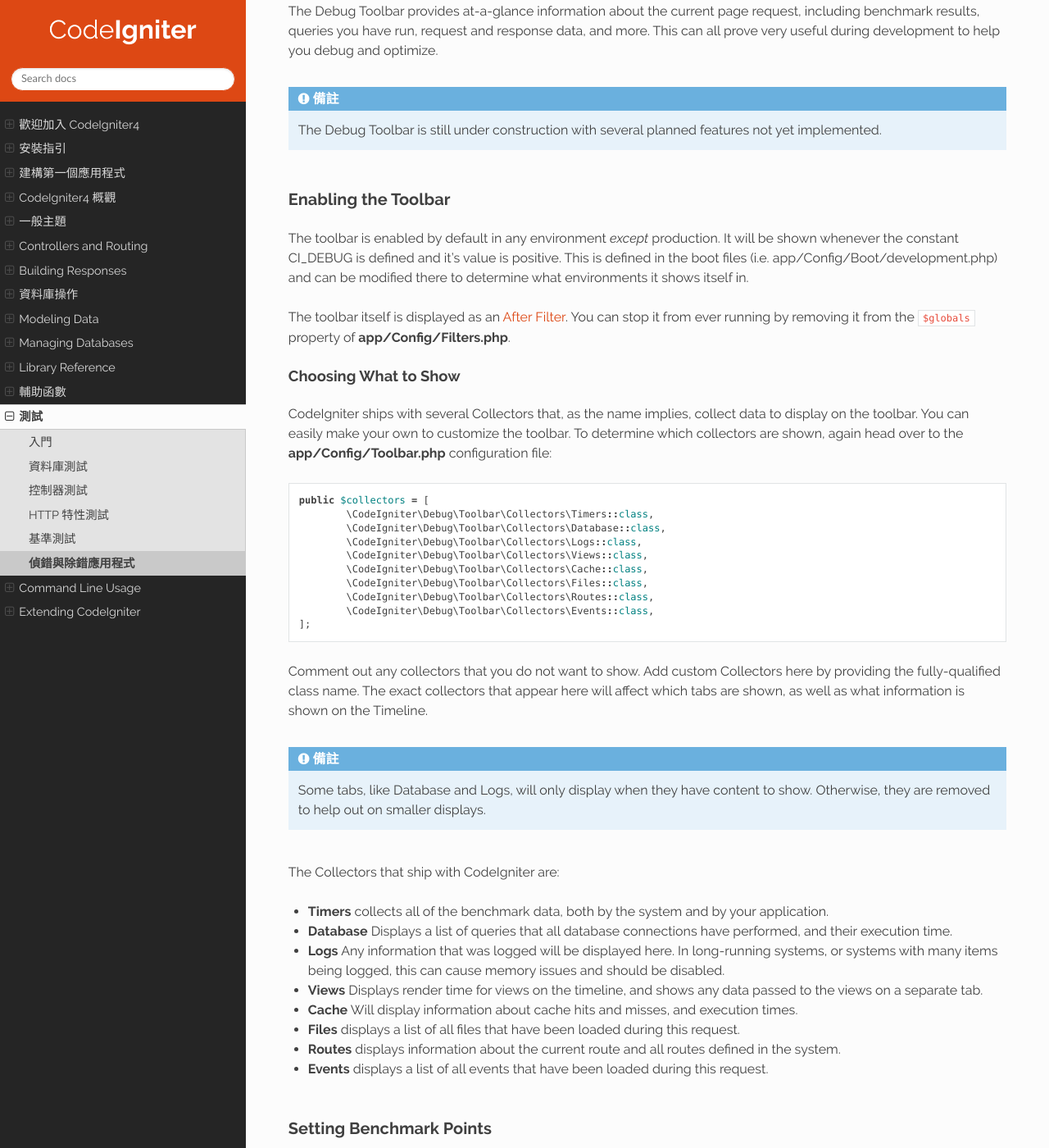
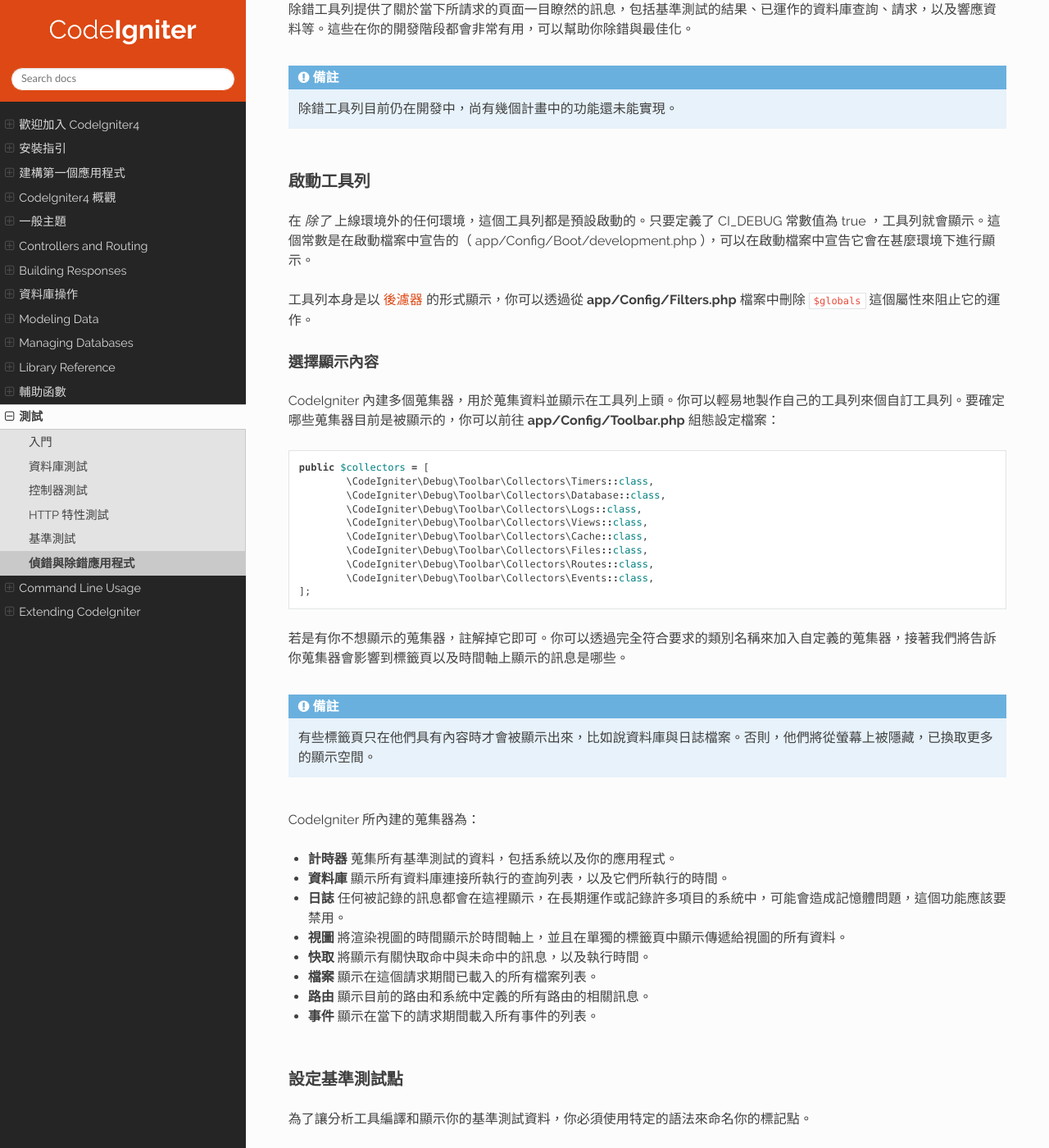
Before and after one commit to monkenWu/codeIgniter4-taiwan-User-Guide, a Sphinx documentation site: the page built from source/testing/debugging.rst, in a window 1280 px wide and 1400 px high, scrolled down 1412 px. Shown: the whole window at 82% size. Built offline with Sphinx 7.4.7 and the Read the Docs theme 2.0.0, drawn with Linux system fonts in a browser that asks for light colours; some of the changed text lies outside the part shown.

Commit message:
測試翻譯完成

```diff
--- a/source/testing/debugging.rst
+++ b/source/testing/debugging.rst
@@ -7,72 +7,66 @@
     :depth: 2
 
 ================
-Replace var_dump
+替換 var_dump
 ================
 
-While using XDebug and a good IDE can be indispensable to debug your application, sometimes a quick ``var_dump()`` is
-all you need. CodeIgniter makes that even better by bundling in the excellent `Kint <https://kint-php.github.io/kint/>`_
-debugging tool for PHP. This goes way beyond your usual tool, providing many alternate pieces of data, like formatting
-timestamps into recognizable dates, showing you hexcodes as colors, display array data like a table for easy reading,
-and much, much more.
+雖然在替你的應用程式除錯上使用 XDebug 與良好的 IDE 是不可或缺的，但有的時候敏捷的 ``var_dump()`` 可能更適合你。 CodeIgniter 同捆了優秀的 `Kint <https://kint-php.github.io/kint/>`_ 偵錯工具，這將使 CodeIgniter 變得更好。 Kint 遠遠超出了你所使用的常用工具，它提供了許多替代資料，比如：將時間戳格式化成可以被識別的日期、將十六進位色碼顯示為顏色，或是讓陣列資料輸出成表格型態使你方便閱讀，等等的眾多功能。
 
-Enabling Kint
+啟用 Kint
 =============
 
-By default, Kint is enabled in **development** and **testing** environments only. This can be altered by modifying
-the ``$useKint`` value in the environment configuration section of the main **index.php** file::
+在預設的情形下， Kint 僅在 **開發** 與 **測試** 環境下得以開啟。你可以透過修改 index.php 主檔案的環境設定部分中的 ``$useKint`` 變數來開啟 Kint 。
+
+::
 
     $useKint = true;
 
-Using Kint
+使用 Kint
 ==========
 
 **d()**
 
-The ``d()`` method dumps all of the data it knows about the contents passed as the only parameter to the screen, and
-allows the script to continue executing::
+``d()`` 方法將會把你所傳入的資料傳遞到螢幕上，並且允許腳本繼續執行。
+
+::
 
     d($_SERVER);
 
 **dd()**
 
-This method is identical to ``d()``, except that it also ``dies()`` and no further code is executed this request.
+這個方法與 ``d()`` 相同，它也同樣等於 ``dies()`` 。執行完這個行程式，後續的程式碼將不會繼續執行。
 
 **trace()**
 
-This provides a backtrace to the current execution point, with Kint's own unique spin::
+透過 Kint 獨特的 spin 功能，你可以回朔到當前的執行點：
+
+::
 
     trace();
 
-For more information, see `Kint's page <https://kint-php.github.io/kint//>`_.
+欲知更多請參閱 `Kint 的 git 頁面 <https://kint-php.github.io/kint//>`_ 。
 
 =================
-The Debug Toolbar
+除錯工具列
 =================
 
-The Debug Toolbar provides at-a-glance information about the current page request, including benchmark results,
-queries you have run, request and response data, and more. This can all prove very useful during development
-to help you debug and optimize.
+除錯工具列提供了關於當下所請求的頁面一目瞭然的訊息，包括基準測試的結果、已運作的資料庫查詢、請求，以及響應資料等。這些在你的開發階段都會非常有用，可以幫助你除錯與最佳化。
 
-.. note:: The Debug Toolbar is still under construction with several planned features not yet implemented.
+.. note:: 除錯工具列目前仍在開發中，尚有幾個計畫中的功能還未能實現。
 
-Enabling the Toolbar
+啟動工具列
 ====================
 
-The toolbar is enabled by default in any environment *except* production. It will be shown whenever the
-constant CI_DEBUG is defined and it's value is positive. This is defined in the boot files (i.e.
-app/Config/Boot/development.php) and can be modified there to determine what environments it shows
-itself in.
+在 *除了* 上線環境外的任何環境，這個工具列都是預設啟動的。只要定義了 CI_DEBUG 常數值為 true ，工具列就會顯示。這個常數是在啟動檔案中宣告的（ app/Config/Boot/development.php ），可以在啟動檔案中宣告它會在甚麼環境下進行顯示。
 
-The toolbar itself is displayed as an :doc:`After Filter </incoming/filters>`. You can stop it from ever
-running by removing it from the ``$globals`` property of **app/Config/Filters.php**.
+工具列本身是以 :doc:`後濾器 </incoming/filters>` 的形式顯示，你可以透過從 **app/Config/Filters.php** 檔案中刪除 ``$globals`` 這個屬性來阻止它的運作。
 
-Choosing What to Show
+選擇顯示內容
 ---------------------
 
-CodeIgniter ships with several Collectors that, as the name implies, collect data to display on the toolbar. You
-can easily make your own to customize the toolbar. To determine which collectors are shown, again head over to
-the **app/Config/Toolbar.php** configuration file::
+CodeIgniter 內建多個蒐集器，用於蒐集資料並顯示在工具列上頭。你可以輕易地製作自己的工具列來個自訂工具列。要確定哪些蒐集器目前是被顯示的，你可以前往 **app/Config/Toolbar.php** 組態設定檔案：
+
+::
 
 	public $collectors = [
 		\CodeIgniter\Debug\Toolbar\Collectors\Timers::class,
@@ -85,38 +79,33 @@
 		\CodeIgniter\Debug\Toolbar\Collectors\Events::class,
 	];
 
-Comment out any collectors that you do not want to show. Add custom Collectors here by providing the fully-qualified
-class name. The exact collectors that appear here will affect which tabs are shown, as well as what information is
-shown on the Timeline.
+若是有你不想顯示的蒐集器，註解掉它即可。你可以透過完全符合要求的類別名稱來加入自定義的蒐集器，接著我們將告訴你蒐集器會影響到標籤頁以及時間軸上顯示的訊息是哪些。
 
-.. note:: Some tabs, like Database and Logs, will only display when they have content to show. Otherwise, they
-    are removed to help out on smaller displays.
+.. note:: 有些標籤頁只在他們具有內容時才會被顯示出來，比如說資料庫與日誌檔案。否則，他們將從螢幕上被隱藏，已換取更多的顯示空間。
 
-The Collectors that ship with CodeIgniter are:
+CodeIgniter 所內建的蒐集器為：
 
-* **Timers** collects all of the benchmark data, both by the system and by your application.
-* **Database** Displays a list of queries that all database connections have performed, and their execution time.
-* **Logs** Any information that was logged will be displayed here. In long-running systems, or systems with many items being logged, this can cause memory issues and should be disabled.
-* **Views** Displays render time for views on the timeline, and shows any data passed to the views on a separate tab.
-* **Cache** Will display information about cache hits and misses, and execution times.
-* **Files** displays a list of all files that have been loaded during this request.
-* **Routes** displays information about the current route and all routes defined in the system.
-* **Events** displays a list of all events that have been loaded during this request.
+* **計時器** 蒐集所有基準測試的資料，包括系統以及你的應用程式。
+* **資料庫** 顯示所有資料庫連接所執行的查詢列表，以及它們所執行的時間。
+* **日誌** 任何被記錄的訊息都會在這裡顯示，在長期運作或記錄許多項目的系統中，可能會造成記憶體問題，這個功能應該要禁用。
+* **視圖** 將渲染視圖的時間顯示於時間軸上，並且在單獨的標籤頁中顯示傳遞給視圖的所有資料。
+* **快取** 將顯示有關快取命中與未命中的訊息，以及執行時間。
+* **檔案** 顯示在這個請求期間已載入的所有檔案列表。
+* **路由** 顯示目前的路由和系統中定義的所有路由的相關訊息。
+* **事件** 顯示在當下的請求期間載入所有事件的列表。
 
-Setting Benchmark Points
+設定基準測試點
 ========================
 
-In order for the Profiler to compile and display your benchmark data you must name your mark points using specific syntax.
+為了讓分析工具編譯和顯示你的基準測試資料，你必須使用特定的語法來命名你的標記點。
 
-Please read the information on setting Benchmark points in the :doc:`Benchmark Library </testing/benchmark>` page.
+請閱讀 :doc:`基準測試程式庫 </testing/benchmark>` 頁面中關於設定基準測試點的資訊。
 
-Creating Custom Collectors
+創建自訂蒐集器
 ==========================
 
-Creating custom collectors is a straightforward task. You create a new class, fully-namespaced so that the autoloader
-can locate it, that extends ``CodeIgniter\Debug\Toolbar\Collectors\BaseCollector``. This provides a number of methods
-that you can override, and has four required class properties that you must correctly set depending on how you want
-the Collector to work
+創建自定蒐集器是一個簡單的任務，你得創建一個新的類別，並以完整的命名空間命名，自動載入器才能夠找到它。它繼承了 ``CodeIgniter\Debug\Toolbar\Collectors\BaseCollector`` 類別，這個類別提供了許多你可以置換的方法，你必須根據你預想的工作方式來正確設定這些屬性。
+
 ::
 
 	<?php namespace MyNamespace;
@@ -134,65 +123,58 @@
 		protected $title         = '';
 	}
 
-**$hasTimeline** should be set to ``true`` for any Collector that wants to display information in the toolbar's
-timeline. If this is true, you will need to implement the ``formatTimelineData()`` method to format and return the
-data for display.
+對於任何想要在工具列的時間軸中顯示訊息的蒐集器， **$hasTimeline**  應該設定為 ``true`` 。如果為 ``true`` 則你需要實作 ``formatTimelineData()`` 方法來格式化並回傳資料進行顯示。
 
-**$hasTabContent** should be ``true`` if the Collector wants to display its own tab with custom content. If this
-is true, you will need to provide a ``$title``, implement the ``display()`` method to render out tab's contents,
-and might need to implement the ``getTitleDetails()`` method if you want to display additional information just
-to the right of the tab content's title.
+如果蒐集器想使用自訂的內容並顯示自己的標籤頁，**$hasTabContent** 應該要為 ``true`` 。你需要提供 ``$title`` ，實作 ``display()`` 方法來渲染出標籤的內如容。如果你想在標籤內容的標題右方顯示額外訊息，你可能需要實作出 ``getTitleDetails()`` 方法。
 
-**$hasVarData** should be ``true`` if this Collector wants to add additional data to the ``Vars`` tab. If this
-is true, you will need to implement the ``getVarData()`` method.
+如果這個蒐集器想要把額外的資料加入到 ``Vars`` 標籤中， **$hasVarData** 必須為 ``true`` 。如果為 true ，則需要實作 ``getVarData()`` 方法。
 
-**$title** is displayed on open tabs.
+**$title** 定義的是顯示在標籤上的標題。
 
-Displaying a Toolbar Tab
+顯示工具列標籤
 ------------------------
 
-To display a toolbar tab you must:
+若想顯示一個工具列標籤，你必須：
 
-1. Fill in ``$title`` with the text displayed as both the toolbar title and the tab header.
-2. Set ``$hasTabContent`` to ``true``.
-3. Implement the ``display()`` method.
-4. Optionally, implement the ``getTitleDetails()`` method.
+1. 在 ``$title`` 中填寫作為工具列標題以及標籤 header 的文字。
+2. 設定 ``$hasTabContent`` 為 ``true`` 。
+3. 實作 ``display()`` 方法。
+4. 實作 ``getTitleDetails()`` 方法（這是可選的）。
 
-The ``display()`` creates the HTML that is displayed within the tab itself. It does not need to worry about
-the title of the tab, as that is automatically handled by the toolbar. It should return a string of HTML.
+``display()`` 創建了在標籤頁中顯示的 HTML 。你不需要擔心標籤頁的標題，因為這是由工具列自動處理的。這個方法應該要回傳一個 HTML 字串。
 
-The ``getTitleDetails()`` method should return a string that is displayed just to the right of the tab's title.
-it can be used to provide additional overview information. For example, the Database tab displays the total
-number of queries across all connections, while the Files tab displays the total number of files.
+``getTitleDetails()`` 方法應該回傳一個字串，這是顯示在標籤標題右方的字串。例如：資料庫標籤顯示的是所有連接的查詢總數，而檔案標籤顯示的是檔案總數的文字內容。
 
-Providing Timeline Data
+提供時間軸資料
 -----------------------
 
-To provide information to be displayed in the Timeline you must:
+若想提供需要在時間軸中顯示的訊息，你必須：
 
-1. Set ``$hasTimeline`` to ``true``.
-2. Implement the ``formatTimelineData()`` method.
+1. 設定 ``$hasTimeline`` 為 ``true`` 。
+2. 實作 ``formatTimelineData()`` 方法。
 
-The ``formatTimelineData()`` method must return an array of arrays formatted in a way that the timeline can use
-it to sort it correctly and display the correct information. The inner arrays must include the following information::
+``formatTimelineData()`` 方法必須回傳一個含有陣列的陣列，其格式化的方式必須使用時間軸可以正確排序的方式記錄，內部陣列必須包含以下資訊：
+
+::
 
 	$data[] = [
-		'name'      => '',     // Name displayed on the left of the timeline
-		'component' => '',     // Name of the Component listed in the middle of timeline
-		'start'     => 0.00,   // start time, like microtime(true)
-		'duration'  => 0.00    // duration, like mircrotime(true) - microtime(true)
+		'name'      => '',     // 時間軸左側顯示的名稱
+		'component' => '',     // 時間軸中間列出的組件名稱
+		'start'     => 0.00,   // 開始時間，如： microtime(true)
+		'duration'  => 0.00    // 持續時間，如： mircrotime(true) - microtime(true)
 	];
 
-Providing Vars
+提供變數
 --------------
 
-To add data to the Vars tab you must:
+若想將資料加入到 Vars 標籤中，你必須：
 
-1. Set ``$hasVarData`` to ``true``
-2. Implement ``getVarData()`` method.
+1. 設定 ``$hasVarData`` 為 ``true`` 。
+2. 實現 ``getVarData()`` 方法。
 
-The ``getVarData()`` method should return an array containing arrays of key/value pairs to display. The name of the
-outer array's key is the name of the section on the Vars tab::
+``getVarData()`` 方法應該要回傳一個包含所要顯示的資訊的鍵值陣列，外部陣列的鍵名是 Vars 標籤的部分名稱：
+
+::
 
 	$data = [
 		'section 1' => [
```
Also changed, not shown: source/testing/benchmark.rst (line endings or trailing spaces).
